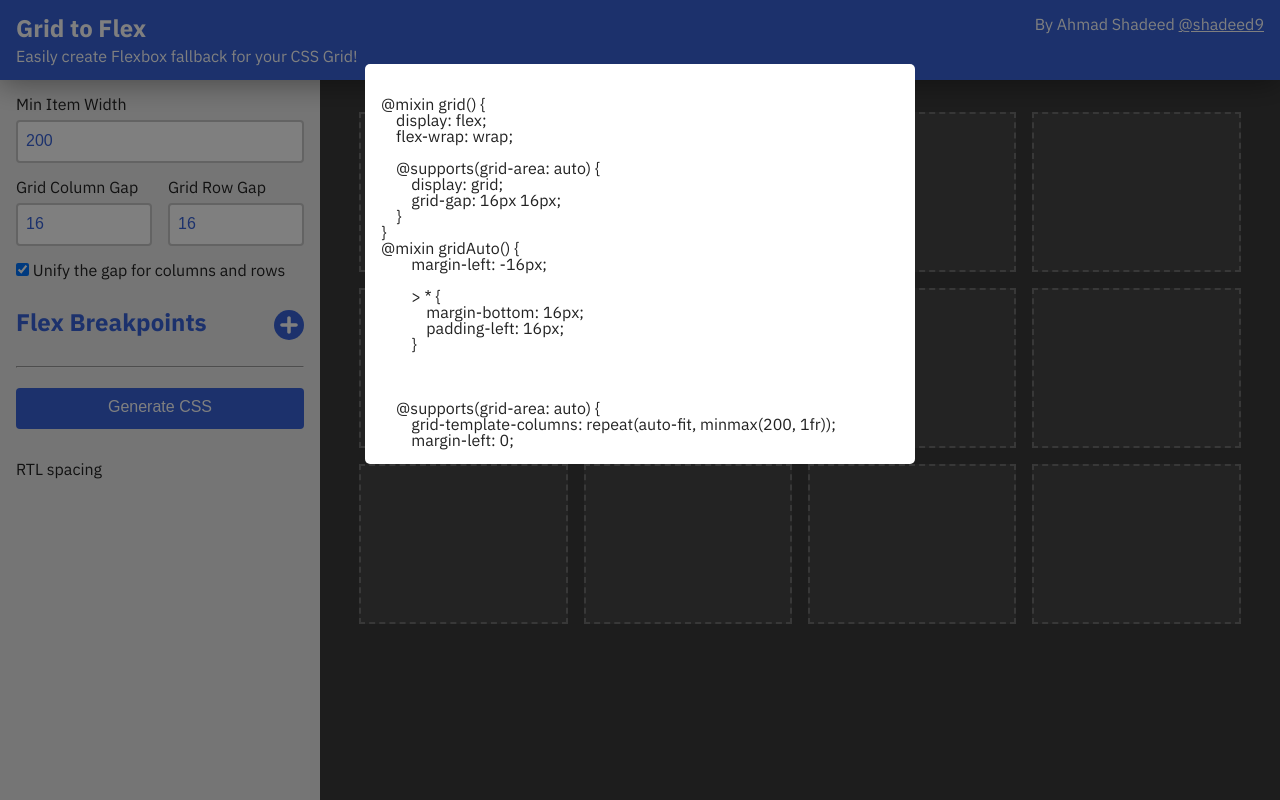
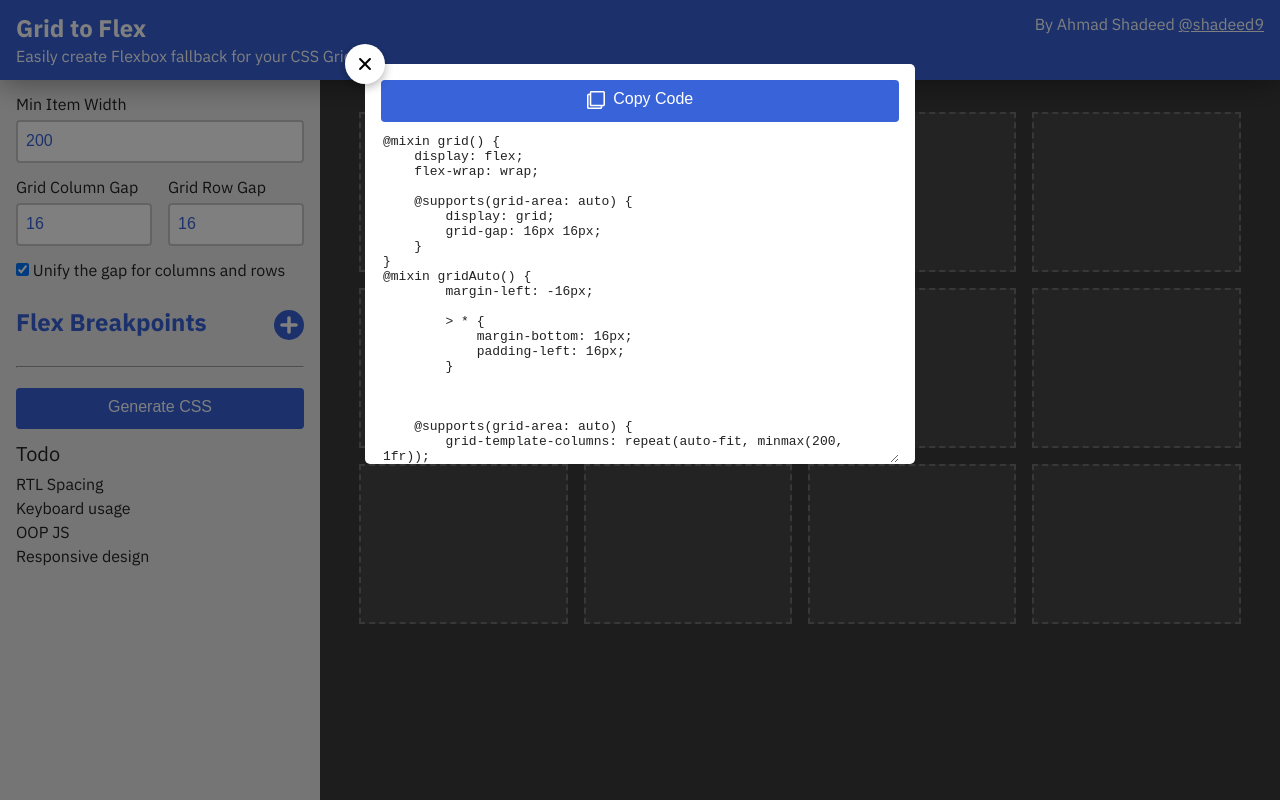
Before and after one commit to shadeed/grid-to-flex, a plain HTML site: page index.html in a window 1280 px wide. Both pictures are taken after a click on the button "Generate CSS". Drawn offline with Linux system fonts and the light colour scheme.

Commit message:
copy code and modal enhancement

```diff
--- a/index.html
+++ b/index.html
@@ -63,7 +63,13 @@
 
                 <button id="generateCSS" class="c-button">Generate CSS</button>
 
-                <p><br> <br> RTL spacing</p>
+                <h3 style="margin-top: 15px;">Todo</h3>
+                <ul style="line-height: 1.5;">
+                    <li>RTL Spacing</li>
+                    <li>Keyboard usage</li>
+                    <li>OOP JS</li>
+                    <li>Responsive design</li>
+                </ul>
             </form>
         </aside>
         <main class="c-main">
@@ -86,7 +92,19 @@
 
     <div id="resultModal" class="c-modal">
         <div id="modalBody" class="c-modal__content">
-            <pre id="resultCode"></pre>
+            <button id="close" class="c-modal__close" aria-label="Close Modal">
+                <svg width="100pt" height="100pt" viewBox="0 0 100 100">
+                    <path d="M55.891 50l17.68 17.676c1.6289 1.6289 1.6289 4.2656 0 5.8945-1.6289 1.6289-4.2656 1.6289-5.8945 0l-17.676-17.68-17.676 17.68c-1.6289 1.6289-4.2656 1.6289-5.8945 0-1.6289-1.6289-1.6289-4.2656 0-5.8945L44.11 50 26.43 32.324c-1.6289-1.6289-1.6289-4.2656 0-5.8945 1.6289-1.6289 4.2656-1.6289 5.8945 0l17.676 17.68 17.676-17.68c1.6289-1.6289 4.2656-1.6289 5.8945 0 1.6289 1.6289 1.6289 4.2656 0 5.8945z" fill-rule="evenodd"/>
+                </svg>
+            </button>
+            <button id="copyCSS" class="c-button c-button--with-icon">
+                <svg viewBox="0 0 46 46">
+                    <path d="M42 0H11C8.8 0 7 1.8 7 4v3H4c-2.2 0-4 1.8-4 4v31c0 2.2 1.8 4 4 4h31c2.2 0 4-1.8 4-4v-3h3c2.2 0 4-1.8 4-4V4c0-2.2-1.8-4-4-4zm-7 42H4V11h3v24c0 2.2 1.8 4 4 4h24v3zm-24-7V4h31v31H11z"/>
+                </svg>
+                Copy Code
+            </button>
+            <pre ></pre>
+            <textarea id="resultCode"></textarea>
         </div>
     </div>
 
--- a/js/app.js
+++ b/js/app.js
@@ -86,8 +86,7 @@ generateCSS.addEventListener('click', function (e) {
 
     var breakPointsList = [];
 
-    var result1 = `
-@mixin grid() {
+    var result1 = `@mixin grid() {
     display: flex;
     flex-wrap: wrap;
 
@@ -135,6 +134,8 @@ generateCSS.addEventListener('click', function (e) {
     var resultModal = document.querySelector('#resultModal');
     var modalBody = document.querySelector('#modalBody');
     var resultCode = document.querySelector('#resultCode');
+    var copyCSS = document.querySelector('#copyCSS');
+    var closeModal = document.querySelector('#close');
 
     var code = result1 + "\n" + breakPointsList + "\n" + grid;
 
@@ -142,12 +143,15 @@ generateCSS.addEventListener('click', function (e) {
 
     resultModal.classList.add('is-active');
 
-    document.addEventListener('click', function(event) {
-        var isClickInside = modalBody.contains(event.target);
+    copyCSS.addEventListener('click', function(e){
+        e.preventDefault();
+        resultCode.select();
+        document.execCommand("copy");
+    });
 
-        if (!isClickInside) {
-            console.log('click outside');
-        }
+    closeModal.addEventListener('click', function(e){
+        e.preventDefault();
+        resultModal.classList.remove('is-active');
     });
 
     //console.log(result1 + "\n" + breakPointsList + "\n" + grid);
--- a/styles/app.scss
+++ b/styles/app.scss
@@ -75,6 +75,17 @@ form {
 
 	&:hover {
 		background: darken($color-primary, 10%);
+	}
+}
+
+.c-button--with-icon {
+	svg {
+		display: inline-block;
+		vertical-align: middle;
+		width: 18px;
+		height: 18px;
+		fill: #fff;
+		margin-right: 4px;
 	}
 }
 
@@ -209,8 +220,36 @@ form {
 	padding: 1rem;
 	background: #fff;
 	border-radius: 5px;
-	overflow-y: scroll;
-	animation: transform 0.3s 0.15s ease-out forwards;
+	animation: transform 0.3s 0.025s ease-out forwards;
+
+	textarea {
+		appearance: none;
+		user-select: none;
+		border: 0;
+		background: transparent;
+		width: 100%;
+		height: 90%;
+		margin-top: 10px;
+	}
+}
+
+.c-modal__close {
+	appearance: none;
+	position: absolute;
+	left: -20px;
+	top: -20px;
+	width: 40px;
+	height: 40px;
+	font-size: 0;
+	border: 0;
+	background: #fff;
+	border-radius: 50%;
+	box-shadow: 0 3px 10px 0 rgba(#000, 0.3);
+
+	svg {
+		width: 24px;
+		height: 24px;
+	}
 }
 
 @keyframes opacity {
```
Also changed, not shown: styles/app.css.
